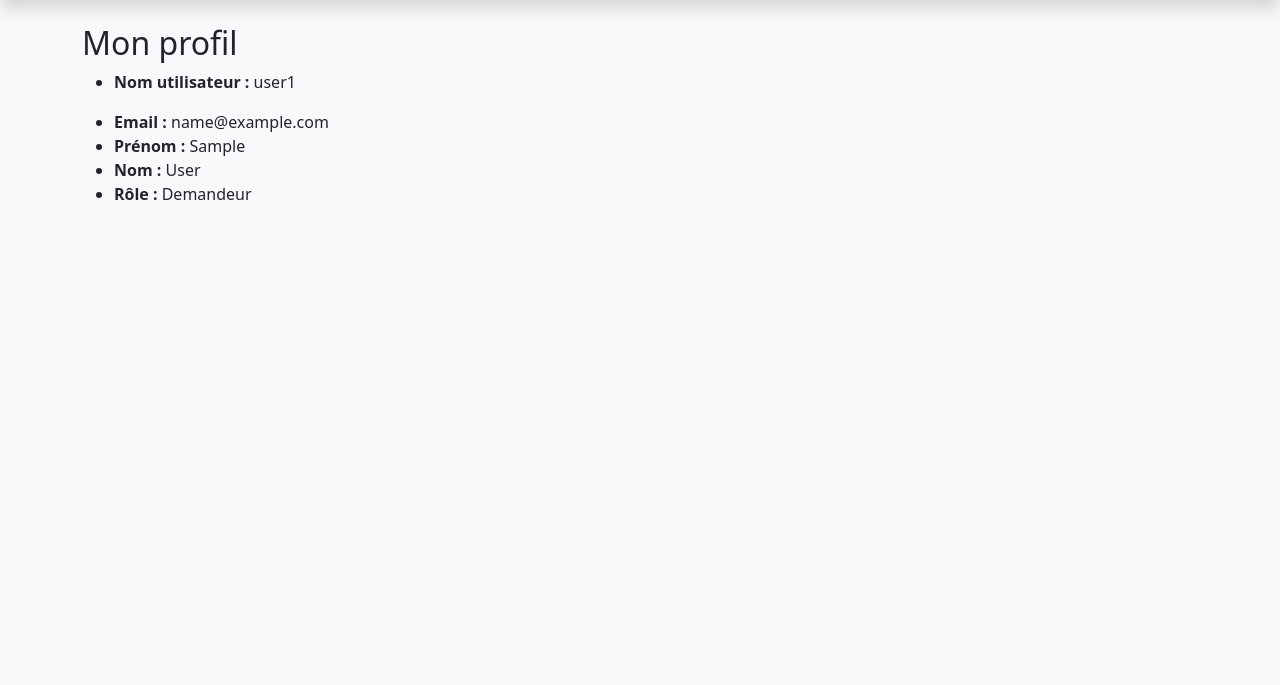
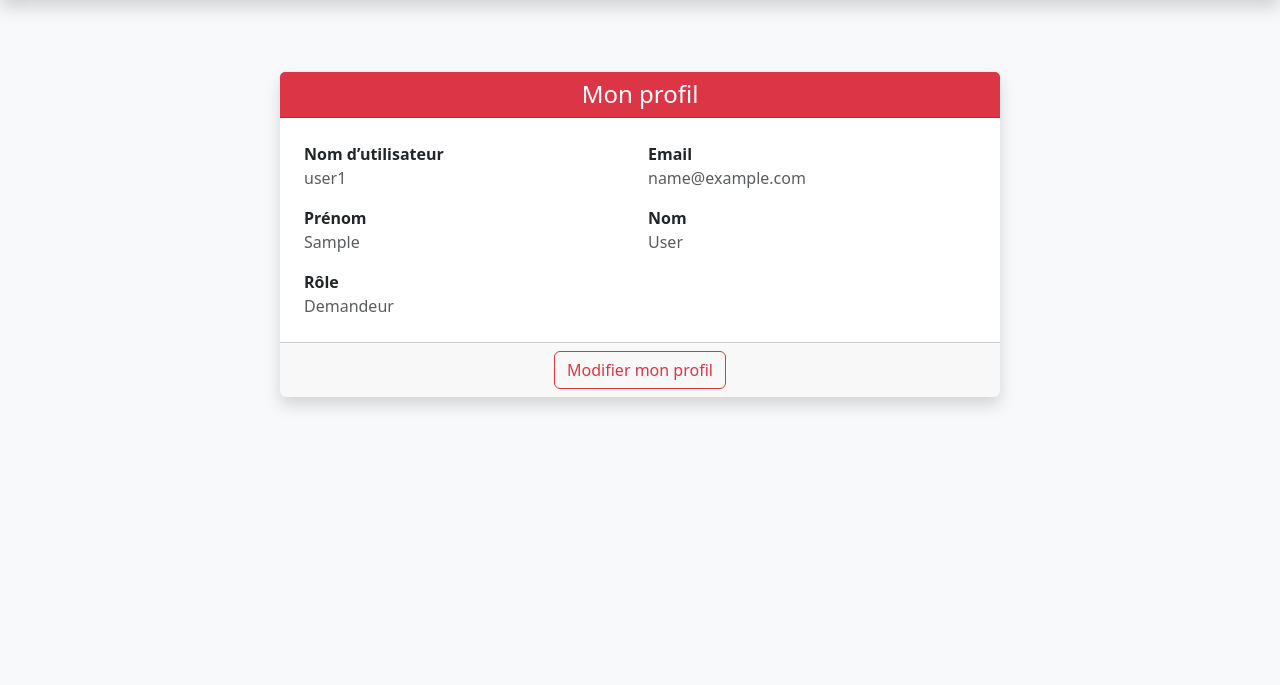
Before and after one commit to yigo226/plateforme-don-de-sang, a Django app: page /profil/ in a window 1280 px wide. Shown: the part 56-741 px from the top of the page. Run offline with Django 5.2, Linux system fonts and the light colour scheme; the visitor is signed in with stand-in values (Sample User, id 1).

Commit message:
Fin des améliorations du template-front-end de comptes

```diff
--- a/comptes/templates/inscription.html
+++ b/comptes/templates/inscription.html
@@ -5,14 +5,12 @@
 {% block content %}
 <div class="container mt-5">
     <div class="row justify-content-center">
-        <div class="col-lg-7 col-md-9">
+        <div class="col-lg-9 col-md-9">
 
             <div class="card shadow-lg border-0">
                 <div class="card-header bg-success text-white text-center py-3">
                     <h4 class="mb-0">Créer un compte</h4>
-                    <small>Rejoignez la plateforme de don de sang</small>
                 </div>
-
                 <div class="card-body p-4">
                     <form method="post">
                         {% csrf_token %}
@@ -44,7 +42,7 @@
                         <!-- EMAIL & CONTACT -->
                         <div class="row mb-3">
                             <div class="col-md-6">
-                                <label class="form-label">Email</label>
+                                <label class="form-label" >Email</label>
                                 {{ form.email }}
                             </div>
                             <div class="col-md-6">
--- a/comptes/templates/profil.html
+++ b/comptes/templates/profil.html
@@ -1,23 +1,82 @@
 {% extends "base.html" %}
+
+{% block title %}Mon profil{% endblock %}
+
 {% block content %}
-<h2>Mon profil</h2>
+<div class="container py-5">
+    <div class="row justify-content-center">
+        <div class="col-lg-8 col-md-10 col-12">
 
-<ul>
-    <li> <p><strong>Nom utilisateur  :</strong> {{ user.identifiant }} </p> </li>
-    <li><strong>Email :</strong> {{ user.email }}</li>
-    <li><strong>Prénom :</strong> {{ user.first_name }}</li>
-    <li><strong>Nom :</strong> {{ user.last_name }}</li>
+            <div class="card shadow border-0">
+                <div class="card-header bg-danger text-white text-center">
+                    <h4 class="mb-0">Mon profil</h4>
+                </div>
+
+                <div class="card-body p-4">
+                    <div class="row g-3">
+
+                        <div class="col-md-6 col-12">
+                            <strong>Nom d’utilisateur</strong>
+                            <p class="mb-0 text-muted">{{ user.identifiant }}</p>
+                        </div>
+
+                        <div class="col-md-6 col-12">
+                            <strong>Email</strong>
+                            <p class="mb-0 text-muted">{{ user.email }}</p>
+                        </div>
+
+                        <div class="col-md-6 col-12">
+                            <strong>Prénom</strong>
+                            <p class="mb-0 text-muted">{{ user.first_name }}</p>
+                        </div>
+
+                        <div class="col-md-6 col-12">
+                            <strong>Nom</strong>
+                            <p class="mb-0 text-muted">{{ user.last_name }}</p>
+                        </div>
+
                         {% if user.date_naissance %}
-        <li><strong>Date de naissance :</strong> {{ user.date_naissance }}</li>
-        <li><strong>Âge :</strong> {{ user.age }}</li>
+                        <div class="col-md-6 col-12">
+                            <strong>Date de naissance</strong>
+                            <p class="mb-0 text-muted">{{ user.date_naissance }}</p>
+                        </div>
+
+                        <div class="col-md-6 col-12">
+                            <strong>Âge</strong>
+                            <p class="mb-0 text-muted">{{ user.age }} ans</p>
+                        </div>
                         {% endif %}
+
                         {% if user.telephone %}
-        <li><strong>Téléphone :</strong> {{ user.telephone }}</li>
+                        <div class="col-md-6 col-12">
+                            <strong>Téléphone</strong>
+                            <p class="mb-0 text-muted">{{ user.telephone }}</p>
+                        </div>
                         {% endif %}
+
                         {% if user.ville %}
-        <li><strong>Ville :</strong> {{ user.ville }}</li>
+                        <div class="col-md-6 col-12">
+                            <strong>Ville</strong>
+                            <p class="mb-0 text-muted">{{ user.ville }}</p>
+                        </div>
                         {% endif %}
-    <li><strong>Rôle :</strong> {{ user.get_role_display }}</li>
-</ul>
 
+                        <div class="col-12">
+                            <strong>Rôle</strong>
+                            <p class="mb-0 text-muted">{{ user.get_role_display }}</p>
+                        </div>
+
+                    </div>
+                </div>
+
+                <div class="card-footer text-center">
+                    <a href="#" class="btn btn-outline-danger">
+                        Modifier mon profil
+                    </a>
+                </div>
+            </div>
+
+        </div>
+    </div>
+</div>
 {% endblock %}
--- a/comptes/views.py
+++ b/comptes/views.py
@@ -18,40 +18,46 @@ def accueil(request):
 
 # Inscription d'un DEMANDEUR
 def inscription(request):
-    if request.method == 'POST':
-        form = InscriptionForm(request.POST)
-        if form.is_valid():
-            utilisateur = form.save(commit=False)
-            utilisateur.role = Utilisateur.Role.DEMANDEUR
-            utilisateur.set_password(form.cleaned_data['password1'])
-            utilisateur.save()
-            login(request, utilisateur)
-            return redirect('accueil')
+    if request.user.is_authenticated:
+        return redirect('accueil')
     else:
-        form = InscriptionForm()
+        if request.method == 'POST':
+            form = InscriptionForm(request.POST)
+            if form.is_valid():
+                utilisateur = form.save(commit=False)
+                utilisateur.role = Utilisateur.Role.DEMANDEUR
+                utilisateur.set_password(form.cleaned_data['password1'])
+                utilisateur.save()
+                login(request, utilisateur)
+                return redirect('connexion')
+        else:
+            form = InscriptionForm()
 
-    return render(request, 'inscription.html', {'form': form})
+        return render(request, 'inscription.html', {'form': form})
 
 
 # connexion d'un utilisateur
 def connexion(request):
-    if request.method == 'POST':
-        email = request.POST.get('email')
-        password = request.POST.get('password')
-        utilisateur = authenticate(request, email=email, password=password)  # important
+    if request.user.is_authenticated:
+        return redirect('accueil')
+    else:
+        if request.method == 'POST':
+            email = request.POST.get('email')
+            password = request.POST.get('password')
+            utilisateur = authenticate(request, email=email, password=password)  # important
 
-        if utilisateur is not None:
-            login(request, utilisateur)
-            return redirect('accueil')
-        else:
-            messages.error(request, "Email ou mot de passe incorrect")
+            if utilisateur is not None:
+                login(request, utilisateur)
+                return redirect('accueil')
+            else:
+                messages.error(request, "Email ou mot de passe incorrect")
 
-    return render(request, 'connexion.html')
+        return render(request, 'connexion.html')
 
 # deconnexion d'un utilisateur
 def deconnexion(request):
     logout(request)
-    return redirect('connexion')
+    return redirect('accueil')
 
 
 # Profil utilisateur
```
Also changed, not shown: comptes/forms.py (+7 -2 lines), comptes/templates/index.html (+5 -5 lines). Lines whose indentation alone changed are shown as unchanged.
